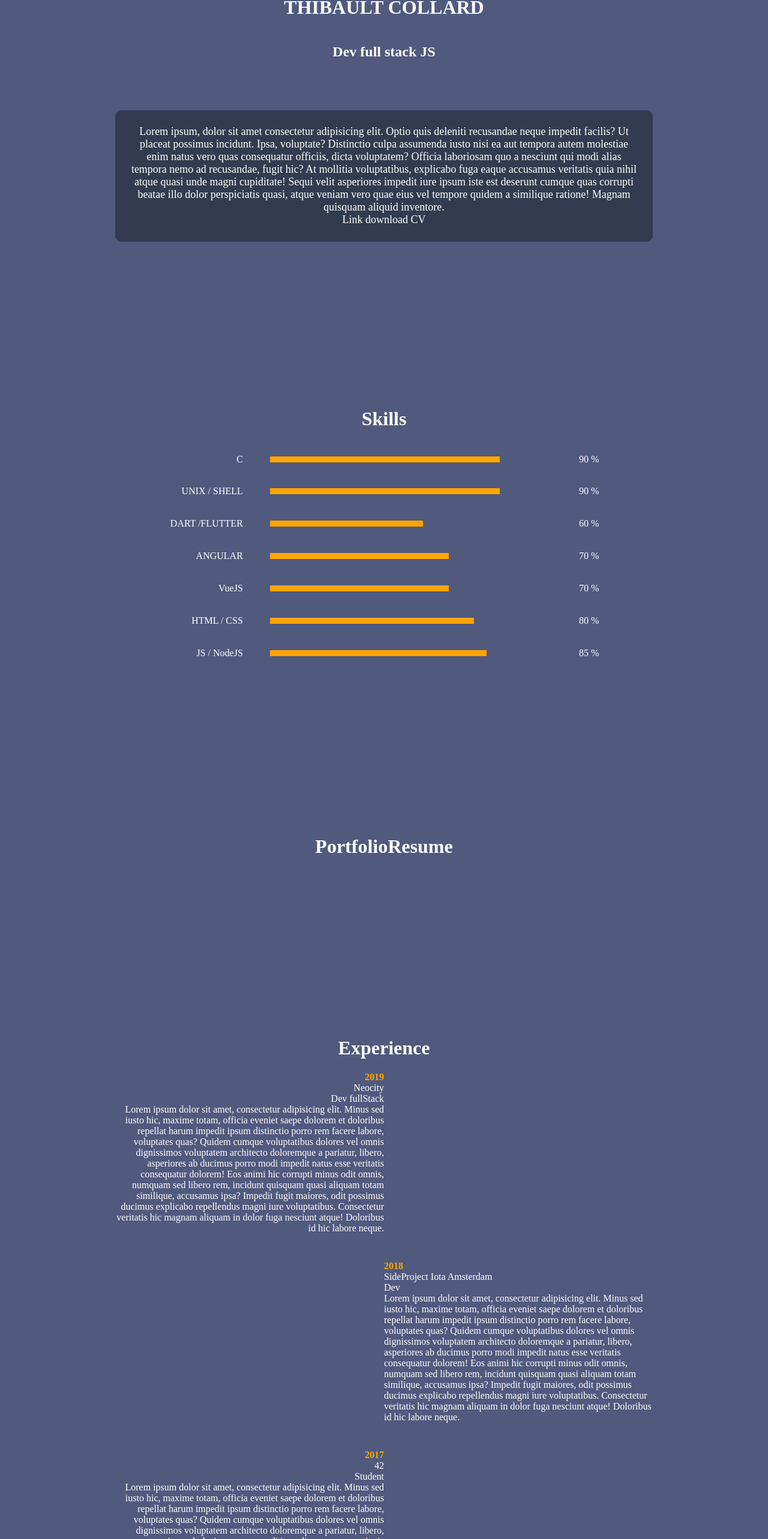
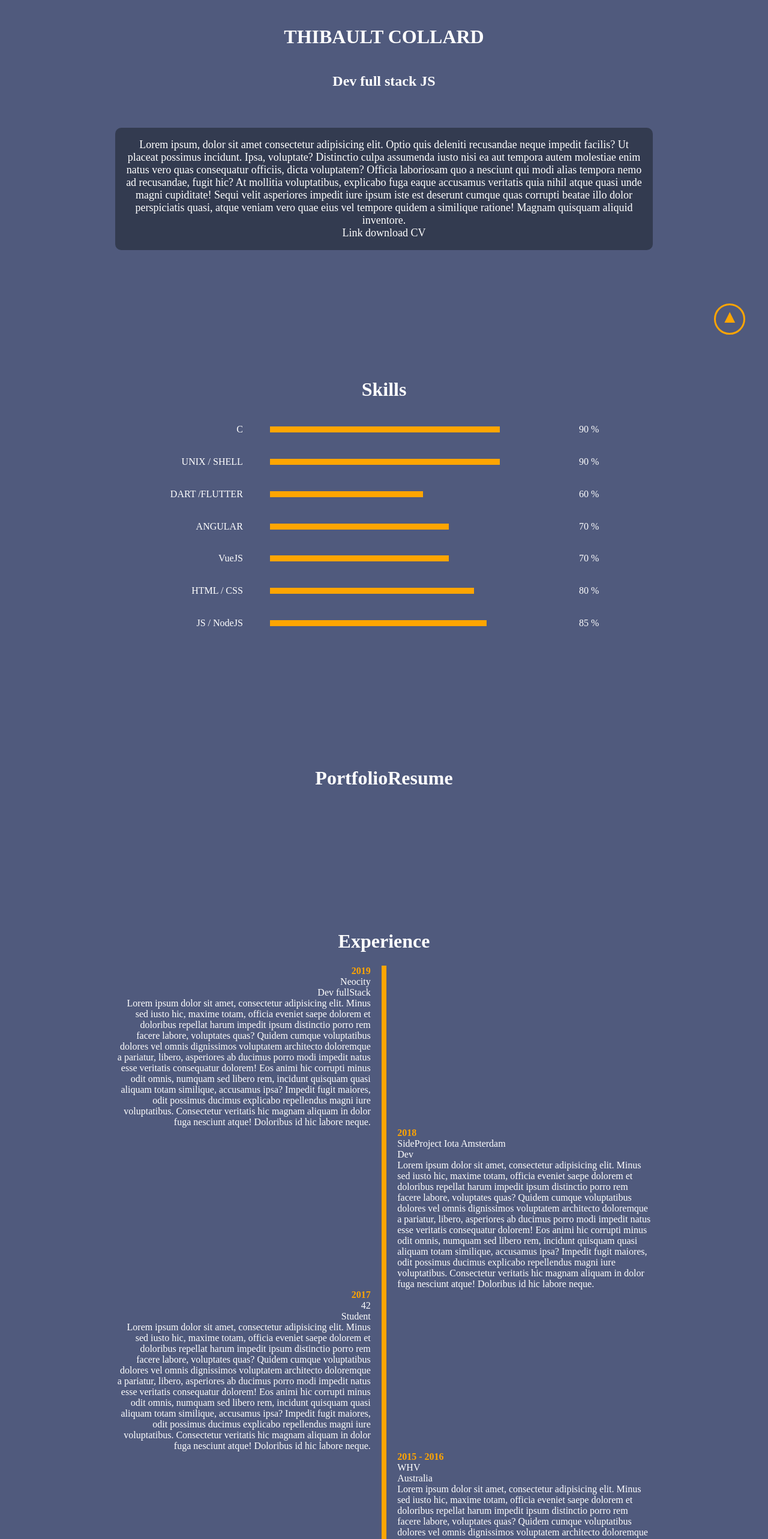
Before and after one commit to tcollard/website, a Vue app in the folder my-website/: page / in a window 1280 px wide. Shown: the part 230-2796 px from the top of the page at 60% size. Built offline with nearby package versions, Linux system fonts and the light colour scheme.

Commit message:
feat: 🎸 (App & Experience) Struct experience & add backTopBtn

```diff
--- a/my-website/src/App.vue
+++ b/my-website/src/App.vue
@@ -1,6 +1,7 @@
 <template>
   <div id="app">
-    <NavBar></NavBar>
+    <a v-scroll-to="'#navbar'" class="floatingBtn"></a>
+    <NavBar id="navbar"></NavBar>
     <Description id="description"></Description>
     <Skills id="skills"></Skills>
     <PortfolioResume id="portfolio"></PortfolioResume>
@@ -43,8 +44,37 @@ export default {
 
 body {
   margin: 0;
-  /* background-color: rgb(51, 59, 80); */
   background-color: rgb(80, 90, 125);
   color: white;
 }
+
+.floatingBtn {
+  color:orange;
+  cursor: pointer;
+	position:fixed;
+  bottom: 8%;
+  right: 7%;
+	border-color:orange;
+	text-decoration:none;
+	transition:all .3s ease-out;
+}
+
+.floatingBtn:before {
+  content:'▲';
+  text-align: center;
+	font-size:1.9em;
+	position: inherit;;
+	border:solid 3px orange;
+	border-radius:10em;
+	width:1.5em;
+	height:1.5em;
+	line-height:1.3em;
+	border-color:inherit;
+	transition:transform .5s ease-in;
+}
+
+.floatingBtn:hover:before{
+  transform: rotate(360deg);
+}
+
 </style>
--- a/my-website/src/components/Contact.vue
+++ b/my-website/src/components/Contact.vue
@@ -17,7 +17,6 @@ export default {
     justify-content: center;
     align-items: center;
     text-align: center;
-    padding-bottom: 10%;
-    padding-top: 10%;
+    margin: 15%;
 }
 </style>
--- a/my-website/src/components/Description.vue
+++ b/my-website/src/components/Description.vue
@@ -23,8 +23,7 @@ export default {
 .description {
     display: flex;
     flex-direction: column;
-    padding-bottom: 10%;
-    padding-top: 10%;
+    margin: 15%;
 }
 
 .title {
@@ -40,8 +39,6 @@ export default {
   justify-content: center;
   align-content: center;
   padding: 2%;
-  margin-left: 15%;
-  margin-right: 15%;
   border-radius: 10px;
   background-color: rgb(51, 59, 80);
   text-align: center;
--- a/my-website/src/components/Experience.vue
+++ b/my-website/src/components/Experience.vue
@@ -6,6 +6,7 @@
                 <div class="leftSide">
                     <ExperienceDetail  v-if="index % 2 === 0" :experience="experience" :index="index"></experienceDetail>
                 </div>
+                <div class="line"></div>
                 <div class="rightSide">
                     <ExperienceDetail  v-if="index % 2 === 1" :experience="experience"></experienceDetail>
                 </div>
@@ -74,24 +75,27 @@ export default ({
     justify-content: center;
     align-items: center;
     text-align: center;
-    padding-bottom: 10%;
-    padding-top: 10%;
-    margin-right: 15%;
-    margin-left: 15%;
+    margin: 15%;
 }
 
 .timeLine {
     display: flex;
     flex-direction: column;
-    margin-bottom: 5%;
 }
 
 .leftSide, .rightSide {
-    width: 50%;
+    width: 49%;
 }
 
 .time {
     display: flex;
     flex-direction: row;
 }
+
+.line {
+    width: 1%;
+    background-color: orange;
+    margin-left: 2%;
+    margin-right: 2%;
+}
 </style>
--- a/my-website/src/components/PortfolioResume.vue
+++ b/my-website/src/components/PortfolioResume.vue
@@ -17,7 +17,6 @@ export default {
     justify-content: center;
     align-items: center;
     text-align: center;
-    padding-bottom: 10%;
-    padding-top: 10%;
+    margin: 15%;
 }
 </style>
--- a/my-website/src/components/Skills.vue
+++ b/my-website/src/components/Skills.vue
@@ -62,10 +62,7 @@ export default {
     justify-content: center;
     align-content: center;
     text-align: center;
-    margin-left: 15%;
-    margin-right: 15%;
-    padding-bottom: 10%;
-    padding-top: 10%;
+    margin: 15%;
 }
 
 .listSkills {
```
Also changed, not shown: my-website/Todo.txt.
